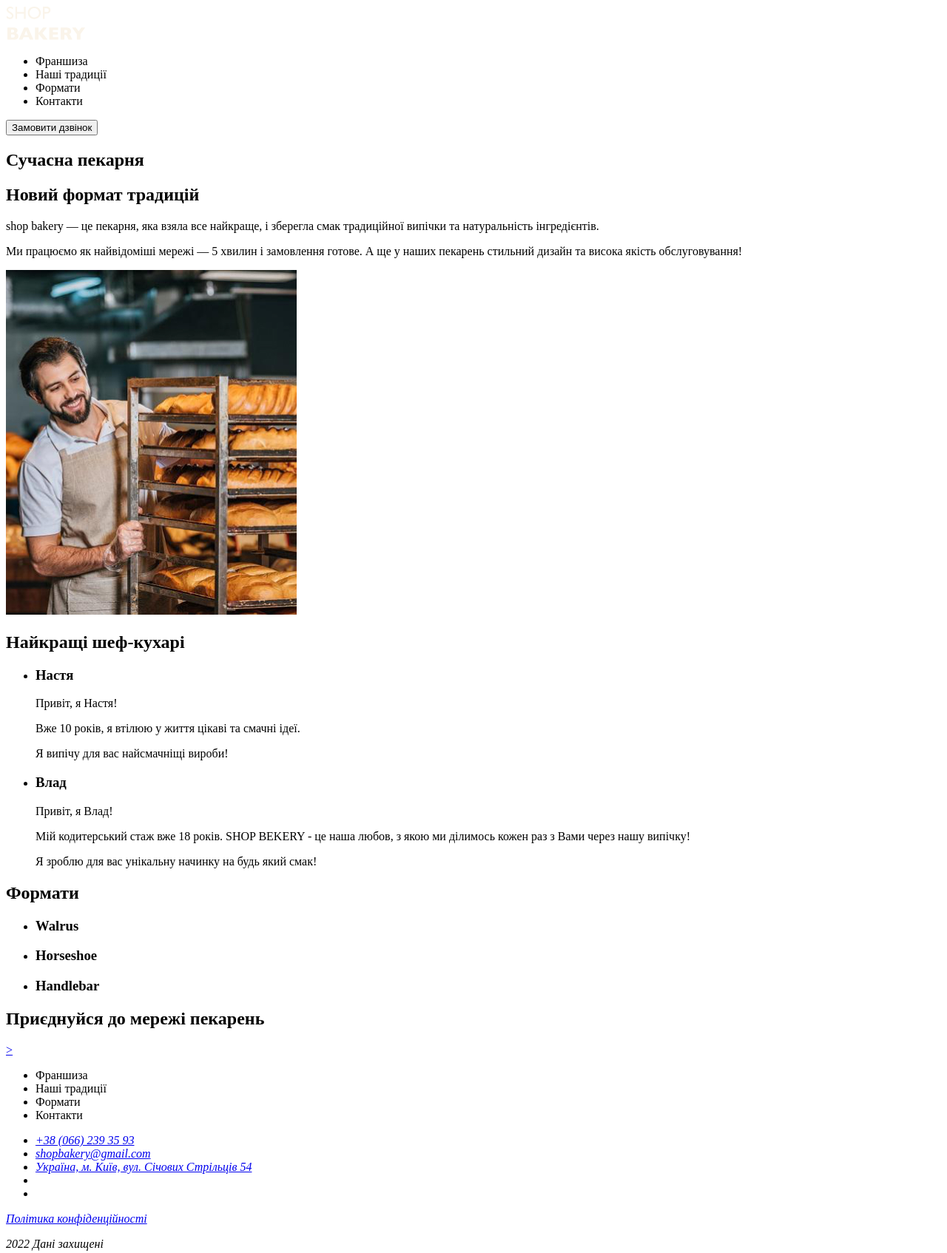
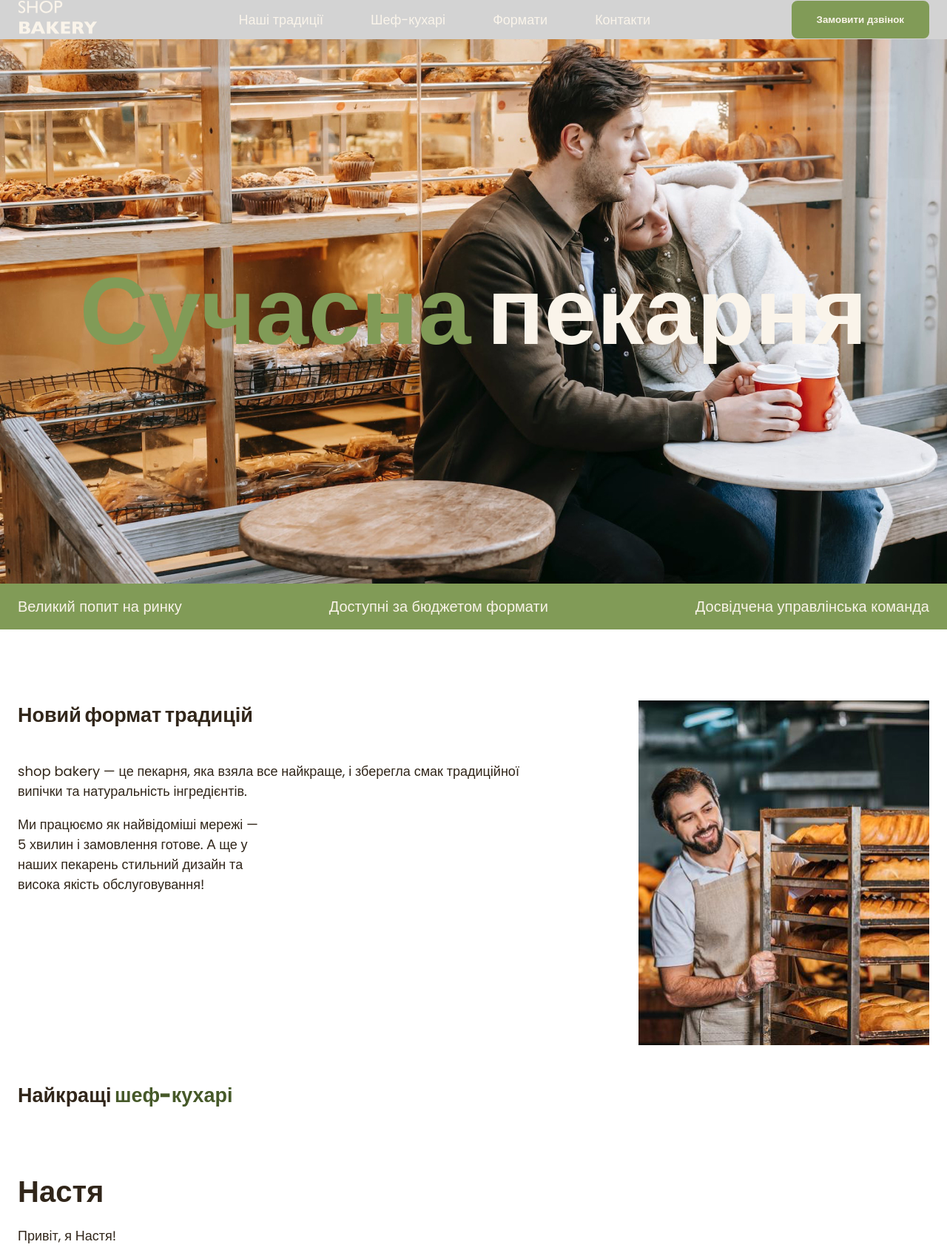
Before and after one commit to aal-joo/genius_learning, a plain HTML site: page index.html in a window 1280 px wide. Shown: the top 1694 px of the page at 74% size. Drawn offline with Linux system fonts and the light colour scheme; a web font is replaced by a local one.

Commit message:
commit_corrected

```diff
--- a/index.html
+++ b/index.html
@@ -1,53 +1,92 @@
+
 <!DOCTYPE html>
 <html lang="uk">
 <head>
     <meta charset="UTF-8">
     <meta name="viewport" content="width=device-width, initial-scale=1.0">
     <title>Сучасна пекарня</title>
-    <!-- хочу поекспериментувати з репозиторієм -->
+    <!-- Fonts -->
+    <link rel="preconnect" href="https://fonts.googleapis.com">
+    <link rel="preconnect" href="https://fonts.gstatic.com" crossorigin>
+    <link href="https://fonts.googleapis.com/css2?family=Poppins:wght@300;400;600;900&display=swap" rel="stylesheet">
+    <link rel="stylesheet" href="/styles.css">
 </head>
 <body>
-    <header>
-        <nav>
-            <a href="">
+    <!-- header line -->
+    <header class="header">
+        <div class="container">
+            <div class="header-container">
+              <nav class="header-nav">
+                <a href="./index.html">
                 <img src="./images/logo.svg" alt="логотип сучасної пекарні">
                 </a>
-            <ul>
-                <li><a href="#"></a>Франшиза</li>
-                <li><a href="#"></a>Наші традиції</li>
-                <li><a href="#"></a>Формати</li>
-                <li><a href="#"></a>Контакти</li>
+                <ul class="header-menu">
+                    <li><a class="link" href="#traditions-section">Наші традиції</a></li>
+                    <li><a class="link" href="#chefs-section">Шеф-кухарі</a></li>
+                    <li><a class="link" href="#formats-section">Формати</a></li>
+                    <li><a class="link" href="#contacts-section">Контакти</a></li>
                 </ul>
               </nav>
-        <button type="button">Замовити дзвінок</button>
+              <button class="button" type="button">Замовити дзвінок</button>
+            </div>
+        </div>
     </header>
+    <!-- header line ends -->
     <main>
-        <section>
-            <h1>Сучасна пекарня</h1h1>
+        <!-- Site title section -->
+        <section class="hero-section">
+            <div class="container">
+                <h1 class="hero-title"><span class="accent">Сучасна</span> пекарня</h1>
+            </div>
         </section>
-        <section>
-            <h2>Новий формат традицій</h2>
-            <p>
+        <!-- Site title section ends -->
+        <!-- Advantages section starts -->
+        <section class="advantages-section">
+            <div class="container">
+                <h2 class="visually-hidden">Наші переваги</h2>
+                <ul class="advantages-list">
+                    <li class="advantages-item">Великий попит на ринку</li>
+                    <li class="advantages-item">Доступні за бюджетом формати</li>
+                    <li class="advantages-item">Досвідчена управлінська команда</li>
+                </ul>
+            </div>
+            </section>
+            <!-- Advantages section ends -->
+            <!-- Traditions-section starts -->
+        <section class="traditions-section" id="traditions-section">
+            <div class="container">
+                <div class="traditions-container">
+                    <div class="traditions-content">
+                        <h2 class="traditions-title section-title">Новий формат традицій</h2>
+                        <p class="traditions-text">
                         <span>shop bakery</span> — це пекарня, яка взяла все найкраще, і зберегла смак
                        традиційної випічки та натуральність інгредієнтів.
                         </p>
-            <p>
-                Ми працюємо як найвідоміші мережі — <span>5 хвилин і замовлення готове</span>. А ще
-                у наших пекарень стильний дизайн та висока якість обслуговування!
+                        <p class="traditions-text limited">
+                        Ми працюємо як найвідоміші мережі —
+                        <span>5 хвилин і замовлення готове</span>.
+                        А ще у наших пекарень стильний дизайн
+                        та висока якість обслуговування!
                         </p>
-            <img src="./images/baker-man.jpg" alt="чоловік пекар дивиться на батони">
+                    </div>
+                    <img src="./images/baker-man.jpg" alt="чоловік пекар дивиться на батони"/>
+                </div>
+            </div>
         </section>
-        <section>
-            <h2>Найкращі шеф-кухарі</h2>
+        <!-- Traditions-section ends -->
+        <!-- section about chefs begins -->
+        <section class="section" id="chefs-section">
+            <div class="container">
+                <h2 class="chefs-title section-title">Найкращі <span class="accent">шеф-кухарі</span></h2>
             <ul>
                 <li><article>
-                    <h3>Настя</h3>
+                    <h3 class="chef-title">Настя</h3>
                     <p>Привіт, я Настя!</p>
                     <p>Вже 10 років, я втілюю у життя цікаві та смачні ідеї.</p>
                     <p>Я випічу для вас найсмачніщі вироби!</p>
                 </article></li>
                 <li><article>
-                    <h3>Влад</h3>
+                    <h3 class="chef-title">Влад</h3>
                     <p>Привіт, я Влад!</p>
                     <p>Мій кодитерський стаж вже 18 років. SHOP BEKERY - це наша
                         любов, з якою ми ділимось кожен раз з Вами через нашу
@@ -55,46 +94,65 @@
                     <p>Я зроблю для вас унікальну начинку на будь який смак!</p>
                 </article></li>
             </ul>
-
-
+            </div>
         </section>
-        <section>
-            <h2>Формати</h2>
-            <ul>
-                <li><article>
-                    <h3 lang="en">Walrus</h3>
+        <!-- end of section about chefs -->
+        <!-- Formats section -->
+        <section class="section" id="formats-section">
+            <div class="container">
+                    <h2 class="formats-title section-title">Формати</h2>
+                <ul class="formats-list">
+                    <li class="formats-item"><article class="format-card">
+                    <h3 class="format-title" lang="en">Walrus</h3>
                     </article></li>
-                <li><article>
-                    <h3 lang="en">Horseshoe</h3>
+                    <li class="formats-item"><article class="format-card">
+                    <h3 class="format-title" lang="en">Horseshoe</h3>
                     </article></li>
-                <li><article>
-                    <h3 lang="en">Handlebar</h3>
+                    <li class="formats-item"><article class="format-card">
+                    <h3 class="format-title" lang="en">Handlebar</h3>
                     </article></li>
                 </ul>
+            </div>
         </section>
-        <section>
-            <h2>Приєднуйся до мережі пекарень</h2>
+        <!-- Formats section ends -->
+        <!-- Contacts section begins -->
+        <section class="section" id="contacts-section">
+            <div class="container">
+                <h2 class="contact-title section-title">Приєднуйся до мережі пекарень</h2>
+                <p>Заповни форму, щоб ми зв'язались з тобою!</p>
+                <iframe
+                src="https://www.google.com/maps/embed?pb=!1m18!1m12!1m3!1d2540.1640531314047!2d30.491233500000003!3d50.4566697!2m3!1f0!2f0!3f0!3m2!1i1024!2i768!4f13.1!3m3!1m2!1s0x40d4ce637bfe1717%3A0x5370c2254ad1b952!2sSichovykh%20Striltsiv%20St%2C%2054%2C%20Kyiv%2C%2002000!5e0!3m2!1sen!2sua!4v1700768883538!5m2!1sen!2sua"
+                width="603"
+                height="595"
+                allowfullscreen=""
+                loading="lazy"
+                referrerpolicy="no-referrer-when-downgrade">
+                </iframe>
+            </div>
         </section>
     </main>
+    <!-- footer start -->
     <footer>
+        <div class="container">
             <nav>
                 <a href="#">
                 <!--logo-->>
                 </a>
                 <ul>
-                <li><a href="#"></a>Франшиза</li>
-                <li><a href="#"></a>Наші традиції</li>
-                <li><a href="#"></a>Формати</li>
-                <li><a href="#"></a>Контакти</li>
+                    <li><a class="link" href="#">Наші традиції</a></li>
+                    <li><a class="link" href="#">Шеф-кухарі</a></li>
+                    <li><a class="link" href="#">Формати</a></li>
+                    <li><a class="link" href="#">Контакти</a></li>
                 </ul>
             </nav>
+        </div>
             <!-- logo -->
 
      <address>
         <ul>
-            <li><a href="tel:+380662393593">+38 (066) 239 35 93</a></li>
-            <li><a href="mailto:shopbakery@gmail.com">shopbakery@gmail.com</a></li>
-            <li><a href="https://maps.app.goo.gl/iME9JnTWd9SBkeu99" target="_blank">Україна, м. Київ, вул. Січових Стрільців 54
+            <li><a class="address-link" href="tel:+380662393593">+38 (066) 239 35 93</a></li>
+            <li><a class="address-link" href="mailto:shopbakery@gmail.com">shopbakery@gmail.com</a></li>
+            <li><a class="address-link" href="https://maps.app.goo.gl/iME9JnTWd9SBkeu99" target="_blank">Україна, м. Київ, вул. Січових Стрільців 54
             </a></li>
             <li>
                 <a href="#">
@@ -107,8 +165,8 @@
                 </a>
             </li>
         </ul>
-        <a href="#" target = _blank>Політика конфіденційності</a>
-        <p>2022 Дані захищені</p>
+        <a class="address-link" href="#" target = _blank>Політика конфіденційності</a>
+        <p class="address-copyright">&copy;2022 Дані захищені</p>
      </address>
     </footer>
 </body>
--- /dev/null
+++ b/styles.css
@@ -0,0 +1,283 @@
+/* poppins-300 - latin */
+@font-face {
+    font-display: swap;
+    font-family: 'Poppins';
+    font-style: normal;
+    font-weight: 300;
+    src: url('../fonts/poppins-v20-latin-300.woff2') format('woff2');
+  }
+  /* poppins-regular - latin */
+  @font-face {
+    font-display: swap;
+    font-family: 'Poppins';
+    font-style: normal;
+    font-weight: 400;
+    src: url('../fonts/poppins-v20-latin-regular.woff2') format('woff2');
+  }
+  /* poppins-600 - latin */
+  @font-face {
+    font-display: swap;
+    font-family: 'Poppins';
+    font-style: normal;
+    font-weight: 600;
+    src: url('../fonts/poppins-v20-latin-600.woff2') format('woff2');
+  }
+  /* poppins-900 - latin */
+  @font-face {
+    font-display: swap;
+    font-family: 'Poppins';
+    font-style: normal;
+    font-weight: 900;
+    src: url('../fonts/poppins-v20-latin-900.woff2') format('woff2');
+  }
+
+:root {
+    --color-brand-light: #819B57;
+    --color-brand-dark: #465929;
+    --color-primary-dark: #31261a;
+    --color-primary-light: #faf4ea;
+}
+/* Base */
+* {
+    box-sizing: border-box;
+}
+
+ul {
+    margin: 0;
+    padding: 0;
+    list-style-type: none;
+}
+
+body {
+    color: var(--color-primary-dark);
+    font-family: Poppins, sans-serif;
+    font-size: 18px;
+    font-weight: 400;
+    line-height: 1,5;
+    margin: 0;
+}
+
+h1, h2, h3, h4, h5, h6, p {
+    margin-top: 0;
+}
+
+address {
+    font-style: normal;
+}
+
+.visually-hidden {
+    position:absolute;
+    left:-10000px;
+    top:auto;
+    width:1px;
+    height:1px;
+    overflow:hidden;
+}
+
+.section {
+    padding: 48px 0;
+}
+
+.container {
+    width: 100%;
+    max-width:1288px;
+    margin:0 auto;
+    padding: 0 24px;
+}
+
+.link {
+    text-decoration: none;
+}
+
+/* button */
+.button {
+    padding: 16px 32px;
+    color: var(--color-primary-light);
+    font-weight: 600;
+    background-color: var(--color-brand-light);
+    border: 2px solid var(--color-brand-light);
+    border-radius: 8px;
+    cursor: pointer;
+}
+
+.button:hover {
+    color: var(--color-brand-dark);
+    background-color: transparent;
+}
+
+/* link */
+.link {
+    color: var(--color-primary-light);
+    line-height: 1,5;
+}
+
+.link:hover {
+    color:var(--color-brand-light);
+
+}
+
+/* Header */
+.header {
+    background-color: lightgrey;
+}
+.header-container {
+    display: flex;
+    align-items: center;
+    gap: 40px;
+}
+
+.header-nav {
+    display: flex;
+    align-items: center;
+    flex-grow: 1;
+    gap: 40px;
+}
+
+.header-menu {
+    display: flex;
+    gap: 64px;
+    flex-grow: 1;
+    justify-content: center;
+}
+
+
+/* Hero section */
+.hero-section {
+    padding: 272px 0;
+    background-image: url(/images/hero-section-background.jpg);
+    background-repeat: no-repeat;
+    background-position: center top;
+    background-size: cover;
+}
+
+.hero-title {
+    color: var(--color-primary-light);
+    text-align: center;
+    font-size: 128px;
+    font-weight: 900;
+    margin-bottom: 0;
+}
+
+.hero-title .accent {
+    color: var(--color-brand-light);
+}
+
+/* Advantages section */
+.advantages-section {
+    padding: 16px 0;
+    background-color: var(--color-brand-light);
+}
+
+.advantages-list {
+    display: flex;
+    justify-content: space-between;
+    gap: 40px;
+}
+
+.advantages-item {
+    color: var(--color-primary-light);
+    font-weight: 300;
+    font-size: 20px;
+}
+
+.section-title {
+    font-size: 64;
+    font-weight: 900;
+    line-height: 1,3;
+}
+
+.section-title .accent {
+    color: var(--color-brand-dark);
+}
+
+/* Traditions section */
+.traditions-section {
+    padding-top: 96px;
+}
+
+.traditions-container {
+    display: flex;
+    justify-content: space-between;
+    gap: 40px;
+
+}
+
+.traditions-content {
+    max-width: 710px;
+}
+
+.traditions-title {
+    margin-bottom: 42px;
+}
+
+.traditions-text .brand {
+    color: var(--color-brand-light);
+    font-weight: 600;
+}
+
+.traditions-text .uppercase {
+    text-transform: uppercase;
+}
+
+.traditions-text.limited {
+    max-width: 340px;
+}
+
+/* Chefs section */
+.chefs-title {
+    margin-bottom: 80px;
+}
+
+.chef-title {
+    margin-bottom: 16px;
+    font-size: 40px;
+    font-weight: 600;
+}
+
+/* Formats section */
+.formats-list {
+    display: flex;
+    flex-wrap: wrap;
+    gap: 20px;
+
+}
+
+.formats-item {
+    flex-basis: calc((100% - 40px) / 3);
+}
+
+.format-card {
+    padding: 24px;
+    border: 1px solid lightgray; /* remove */
+    border-radius: 16px;
+}
+
+.formats-title {
+    margin-bottom: 80px;
+}
+
+.format-title {
+    font-size: 24px;
+    font-weight: 600;
+}
+
+/* Contacts section */
+.contact-title {
+    margin-bottom: 16px;
+}
+
+/* footer */
+.address-link {
+    color: var(--color-primary-light);
+    font-size: 16px;
+    font-weight: 300;
+    text-decoration: none;
+}
+
+.address-link:hover {
+    color: var(--color-brand-light);
+}
+
+.address-copyright {
+    font-size: 14px;
+}
```
Also changed, not shown: images/hero-section-background.jpg (added). Lines whose indentation alone changed are shown as unchanged.
